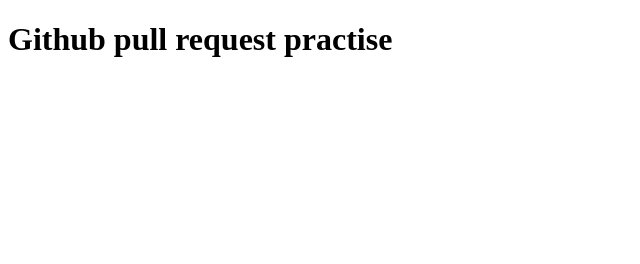
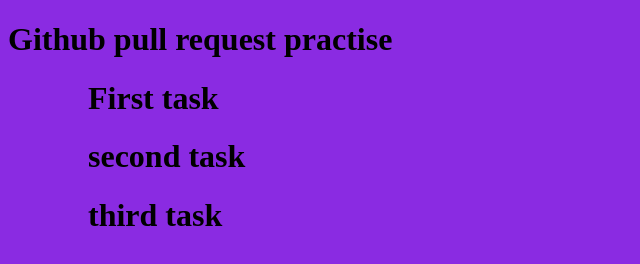
Before and after one commit to toriqul007/github-pull-request-practice, a plain HTML site: page index.html in a window 1280 px wide. Shown: the whole page, without its empty margins (0-640 px from the left). Drawn offline with Linux system fonts and the light colour scheme.

Commit message:
added html and css from feture-jahed branch

```diff
--- a/CSS/styles.css
+++ b/CSS/styles.css
@@ -0,0 +1,3 @@
+body{
+    background-color: blueviolet;
+}
--- a/index.html
+++ b/index.html
@@ -10,6 +10,14 @@
 </head>
 <body>
     <h1>Github pull request practise</h1>
+
+ <ul>
+     <ol>
+         <h1>First task</h1>
+         <h1>second task</h1>
+         <h1>third task</h1>
+     </ol>
+ </ul>
     <script src="js/main.js"></script>
 
 </body>
```
